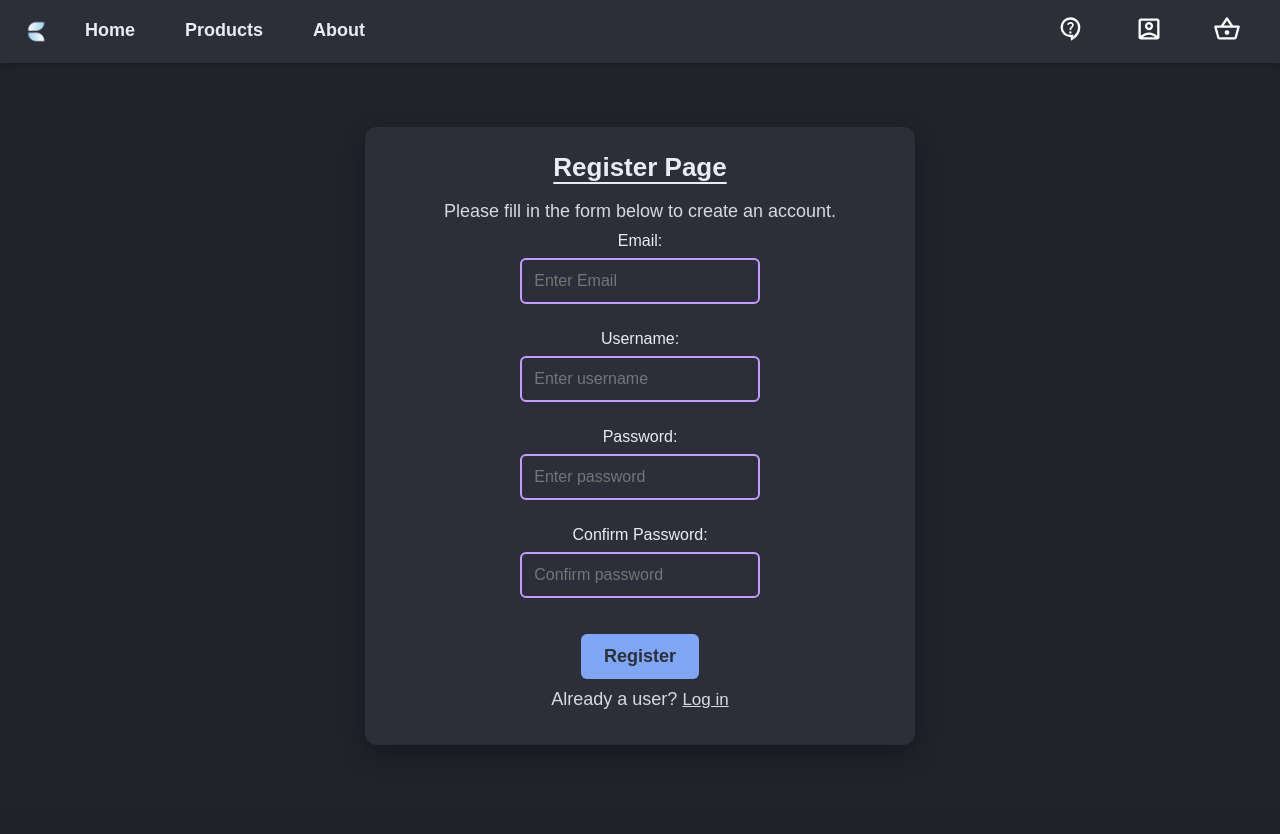
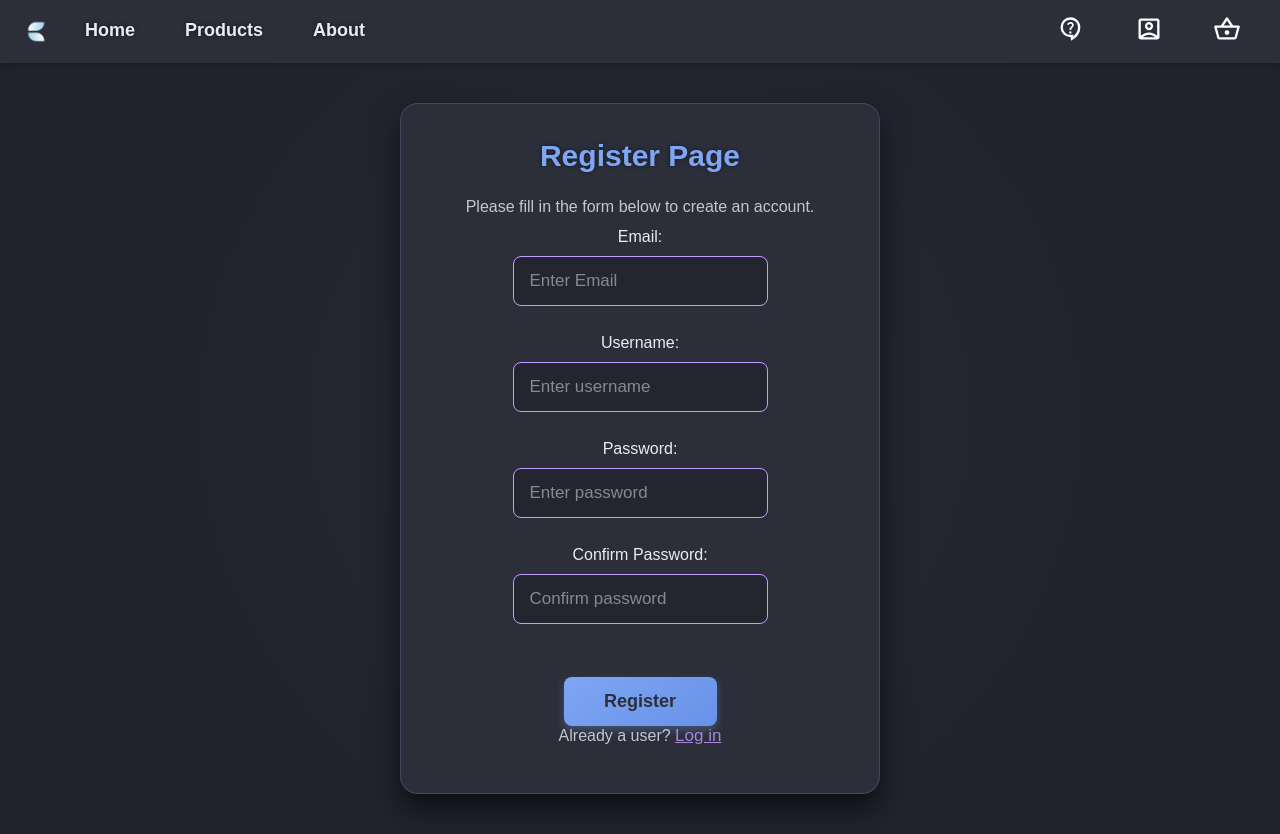
Before and after one commit to JanishK/Team_Project_TP2_Games_Store, a PHP site: page /Pages/registration_page.php in a window 1280 px wide. Before the commit the page ends 745 px from the top, so only its background shows below. Run offline with PHP 8.4, Linux system fonts and the light colour scheme.

Commit message:
So made some changes to the background so it has a gradient and also improved the notes so its easier to under also improve the icons as well now they offer a hover effect so the user knows when its hovering over it

```diff
--- a/CSS/style.css
+++ b/CSS/style.css
@@ -1,5 +1,5 @@
 /* ---------------------------------------------------
-    GLOBAL THEME COLORS
+    GLOBAL THEME COLORS (ENHANCED)
 --------------------------------------------------- */
 :root {
   --color-primary: #7EA6F4;      /* Soft modern blue */
@@ -8,24 +8,41 @@
   --color-highlight: #8C5BFF;    /* Strong purple highlight */
   --color-dark: #2C2F3A;         /* Card backgrounds */
   --color-background: #21232B;   /* Page background */
+  /* NEW: Subtle shadow for depth */
+  --shadow-subtle: 0 4px 12px rgba(0, 0, 0, 0.4);
+  --shadow-strong: 0 15px 30px rgba(0, 0, 0, 0.6);
 }
 
 /* ---------------------------------------------------
-    GLOBAL RESET + BASE STYLES
+    GLOBAL RESET + BASE STYLES (ENHANCED)
 --------------------------------------------------- */
 * {
   margin: 0;
   padding: 0;
   font-family: 'Poppins', sans-serif;
   color: var(--color-secondary);
+  /* New: Box-sizing for easier layout calculations */
+  box-sizing: border-box;
 }
 
 body {
   background-color: var(--color-background);
+  /* New: Subtle radial gradient for depth and focus */
+  background-image: radial-gradient(circle at 50% 50%, rgba(126, 166, 244, 0.05) 0%, rgba(33, 35, 43, 1) 70%);
+  /* New: Smoother text rendering */
+  -webkit-font-smoothing: antialiased;
+  -moz-osx-font-smoothing: grayscale;
+}
+
+/* New: Subtle text shadow for better contrast and 'pop' */
+.nav-bar a,
+.register-container h1,
+.login-container h1 {
+  text-shadow: 0 0 4px rgba(0, 0, 0, 0.5);
 }
 
 /* ---------------------------------------------------
-    NAV BAR
+    NAV BAR (RETAINED)
 --------------------------------------------------- */
 .nav-bar {
   display: flex;
@@ -87,161 +104,194 @@ body {
   object-fit: contain;
   filter: brightness(0) invert(1); /* Makes icons white */
   transition: transform 0.2s ease, filter 0.2s ease;
+  cursor: pointer;
 }
 
 /* ICON HOVER */
 .basket-icon:hover,
 .profile-icon:hover {
   transform: translateY(-2px);
-  filter: brightness(0.8) invert(1);
+  filter: drop-shadow(0 0 5px var(--color-accent)) ;
 }
 
 /* ---------------------------------------------------
-    REGISTER and Login CONTAINER
+    REGISTER and Login CONTAINER (ENHANCED)
 --------------------------------------------------- */
 .register-container,
 .login-container {
-  width: 500px;
-  margin: 5% auto;
-  padding: 25px;
+  width: 480px; /* Slightly narrower, focusing the user */
+  max-width: 90%; /* Better mobile support */
+  margin: 5vh auto; /* Use viewport height for better vertical centering */
+  padding: 35px 30px; /* Increased padding */
 
   background-color: var(--color-dark);
-  border-radius: 12px;
-  box-shadow: 0 10px 25px rgba(0, 0, 0, 0.3);
+  border-radius: 18px; /* Softer rounded corners */
+  /* Stronger, predefined shadow */
+  box-shadow: var(--shadow-strong);
+  /* NEW: Subtle accented border */
+  border: 1px solid rgba(196, 155, 255, 0.2);
 
   display: flex;
   flex-direction: column;
   align-items: center;
-  animation: fadeIn 0.6s ease-out;
+  /* Reduced animation duration for snappier feel */
+  animation: fadeIn 0.4s cubic-bezier(0.175, 0.885, 0.32, 1.275);
 }
 
-
-
-/* TITLE */
+/* TITLE (ENHANCED) */
 .register-container h1,
 .login-container h1 {
-  font-size: 26px;
-  font-weight: 600;
-  margin-bottom: 18px;
+  font-size: 30px; /* Slightly larger title */
+  font-weight: 700;
+  margin-bottom: 25px; /* More space */
 
-  text-decoration: underline;
-  text-underline-offset: 6px;
+  text-decoration: none;
+  color: var(--color-primary); /* Primary color for title */
 }
 
-/* SUBTEXT */
+/* SUBTEXT (ENHANCED) */
 .register-container p,
 .login-container p {
-  font-size: 18px;
-  margin-bottom: 10px;
-  opacity: 0.9;
+  font-size: 16px;
+  margin-bottom: 12px;
+  opacity: 0.8;
+  text-align: center; /* Center text for cleaner look */
 }
 
-/* LINK */
+/* LINK (ENHANCED) */
 .register-container a,
 .login-container a {
+  color: var(--color-accent);
   font-size: 17px;
+  font-weight: 500;
   transition: color 0.2s ease, transform 0.2s ease;
 }
 
 .register-container a:hover,
 .login-container a:hover {
-  color: var(--color-accent);
-  transform: translateY(-2px);
+  color: var(--color-highlight);
+  transform: translateY(-1px);
 }
 
 /* ---------------------------------------------------
-    FORM
+    FORM (ENHANCED)
 --------------------------------------------------- */
 .registration-form form,
 .login-form form {
     width: 100%;
+    padding: 0 20px; /* Inner padding for form content */
     display: flex;
     flex-direction: column;
-    align-items: center;   /* ← This centers the inputs & button */
+    align-items: center;
 }
 
 
-/* INPUT FIELDS */
+/* INPUT FIELDS (ENHANCED) */
 .registration-form input[type="email"],
 .registration-form input[type="text"],
 .registration-form input[type="password"],
 .login-form input[type="text"],
 .login-form input[type="password"] {
-  width: 90%;
-  padding: 12px;
+  width: 100%; /* Fill the form's width */
+  padding: 14px 16px; /* Increased vertical padding */
 
-  margin: 8px 0;
+  margin: 10px 0;
 
-  background-color: transparent;
-  border: 2px solid var(--color-accent);
-  border-radius: 6px;
+  background-color: rgba(0, 0, 0, 0.2); /* Darker background in the input */
+  border: 1px solid var(--color-accent); /* Thinner border */
+  border-radius: 8px; /* Slightly softer corners */
 
   color: var(--color-secondary);
-  font-size: 16px;
+  font-size: 17px; /* Slightly larger font */
 
-  transition: 0.25s ease;
+  transition: all 0.3s ease;
 }
 
 .registration-form input:focus,
 .login-form input:focus {
   border-color: var(--color-highlight);
+  /* Subtle glow effect on focus */
+  box-shadow: 0 0 10px rgba(140, 91, 255, 0.5);
   outline: none;
-  background-color: rgba(255, 255, 255, 0.05);
+  background-color: var(--color-dark); /* Solid dark background on focus */
 }
 
-/* SUBMIT BUTTON */
+/* Placeholder Text Color */
+.registration-form input::placeholder,
+.login-form input::placeholder {
+  color: rgba(233, 236, 245, 0.5); /* Semi-transparent secondary color */
+}
+
+
+/* SUBMIT BUTTON (ENHANCED) */
 .registration-form input[type="submit"],
 .login-form input[type="submit"] {
-    width: 50%;
-    padding: 12px 12px;
+    width: 60%; /* Wider button */
+    padding: 14px 12px;
 
     background-color: var(--color-primary);
+    /* NEW: Use a subtle linear gradient for a modern 3D effect */
+    background-image: linear-gradient(145deg, var(--color-primary) 0%, #6892e8 100%);
     color: var(--color-dark);
 
     font-size: 18px;
-    font-weight: 600;
+    font-weight: 700; /* Bolder text */
 
     border: none;
-    border-radius: 6px;
+    border-radius: 8px;
     cursor: pointer;
 
-    margin-top: 10px;
-    transition: all 0.25s ease;
-    margin-bottom: 10px;
+    margin-top: 25px; /* More separation from inputs */
+    margin-bottom: 0px;
+    /* NEW: Stronger lift and box shadow */
+    box-shadow: 0 4px 10px rgba(126, 166, 244, 0.3);
+    /* Spring-like transition */
+    transition: all 0.3s cubic-bezier(0.175, 0.885, 0.32, 1.275);
 }
 
 
 .registration-form input[type="submit"]:hover,
 .login-form input[type="submit"]:hover {
-  transform: translateY(-2px);
-  opacity: 0.9;
+  transform: translateY(-4px); /* Stronger lift */
+  /* Enhanced shadow on hover */
+  box-shadow: 0 8px 15px rgba(126, 166, 244, 0.5);
+  opacity: 1;
+}
+
+/* New: Pressed state for accessibility and feel */
+.registration-form input[type="submit"]:active,
+.login-form input[type="submit"]:active {
+  transform: translateY(-1px);
+  box-shadow: 0 2px 5px rgba(126, 166, 244, 0.3);
 }
 
 /* ---------------------------------------------------
-    RESPONSIVE FIXES
+    RESPONSIVE FIXES (RETAINED/ADJUSTED)
 --------------------------------------------------- */
 @media (max-width: 768px) {
-  .register-container { width: 80%; }
-  .login-container { width: 80%; }
+  .register-container { width: 90%; }
+  .login-container { width: 90%; }
 }
 
 @media (max-width: 480px) {
-  .register-container { width: 92%; }
-  .register-container h1 { font-size: 22px; }
-  .login-container { width: 92%; }
-  .login-container h1 { font-size: 22px; }
+  /* Containers are already limited by max-width: 90% */
+  .register-container h1 { font-size: 26px; }
+  .login-container h1 { font-size: 26px; }
+  .registration-form input[type="submit"],
+  .login-form input[type="submit"] { width: 75%; }
 }
 
-/* Fade In Animation */
+/* Fade In Animation (ENHANCED) */
 @keyframes fadeIn {
-  from { opacity: 0; transform: translateY(10px); }
-  to   { opacity: 1; transform: translateY(0); }
+  from { opacity: 0; transform: translateY(15px); }
+  to  { opacity: 1; transform: translateY(0); }
 }
+
 /* ---------------------------------------------------
-    ERROR AND SUCCESS MESSAGES
+    ERROR AND SUCCESS MESSAGES (ENHANCED)
 --------------------------------------------------- */
 .error-message {
-  width: 90%;
+  width: 100%; /* Fill the container's width */
   padding: 12px;
   margin-bottom: 15px;
   background-color: #ff4d4d; /* Bright red */
@@ -249,9 +299,12 @@ body {
   border-radius: 6px;
   text-align: center;
   font-weight: 600;
+  /* NEW: Subtle shadow and border */
+  box-shadow: 0 0 10px rgba(255, 77, 77, 0.5);
+  border: 1px solid white;
 }
 .success-message {
-  width: 90%;
+  width: 100%; /* Fill the container's width */
   padding: 12px;
   margin-bottom: 15px;
   background-color: #4BB543; /* Bright green */
@@ -259,4 +312,7 @@ body {
   border-radius: 6px;
   text-align: center;
   font-weight: 600;
+  /* NEW: Subtle shadow and border */
+  box-shadow: 0 0 10px rgba(75, 181, 67, 0.5);
+  border: 1px solid white;
 }
--- a/Pages/home_Page.html
+++ b/Pages/home_Page.html
@@ -19,7 +19,7 @@
 
         <ul class="nav-right">
             <li><a href="./contact_us.html"><img src="/Assets/Support.svg" class="basket-icon" alt=""></a></li>
-            <li><a href="./registration_page.html"><img src="/Assets/Account.svg" class="basket-icon" alt=""></a></li>
+            <li><a href="./registration_page.php"><img src="/Assets/Account.svg" class="basket-icon" alt=""></a></li>
             <li><a href="./basket_Page.html">
                 <img src="/Assets/Basket.svg" class="basket-icon" />
             </a></li>
```
